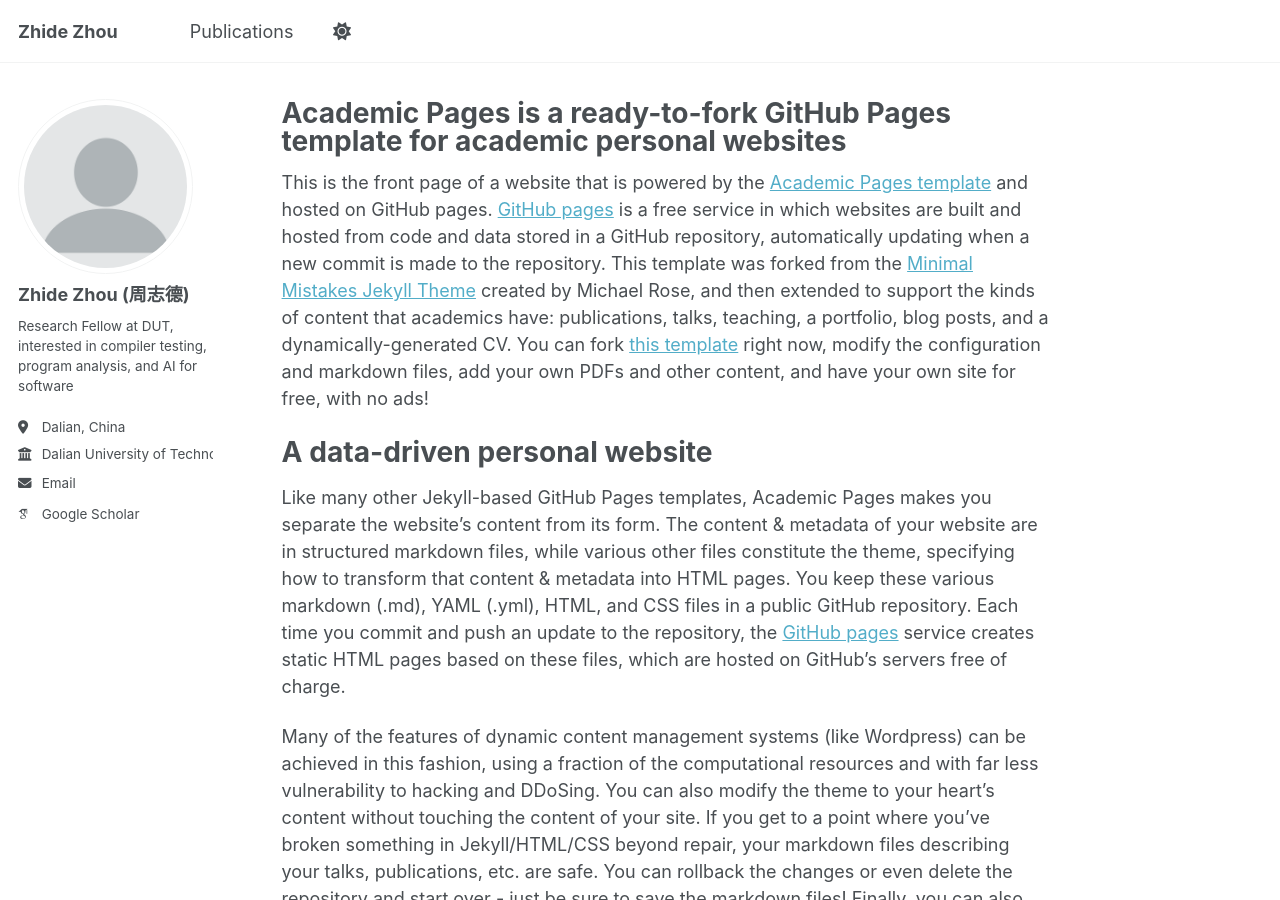
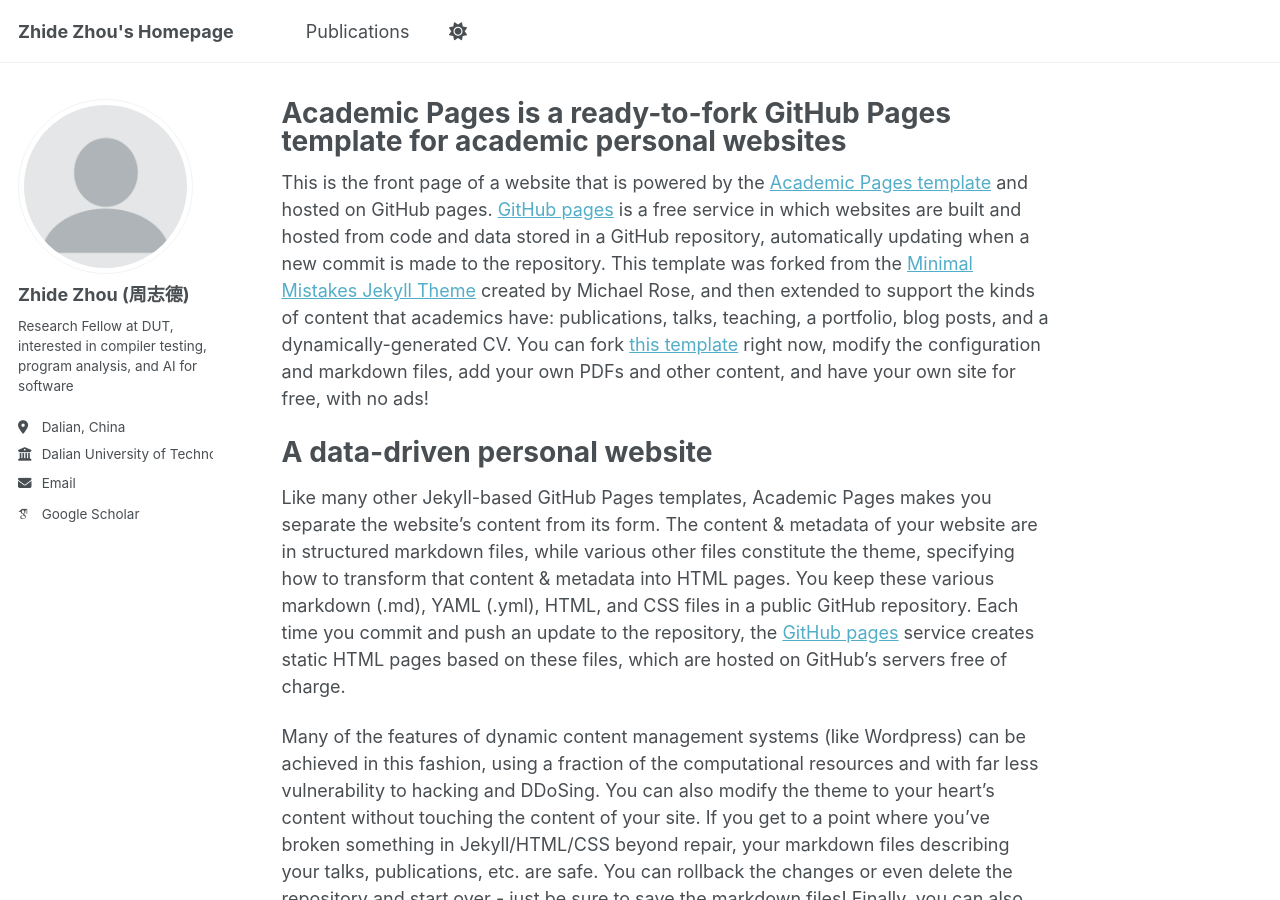
Before and after one commit to coffezhou/Zhide-Zhou.github.io, a Jekyll site: the page built from _pages/about.md, in a window 1280 px wide and 900 px high. Built offline with Jekyll 4.4.1, drawn with Linux system fonts in a browser that asks for light colours; some web fonts are replaced.

Commit message:
Update _config.yml
change title

```diff
--- a/_config.yml
+++ b/_config.yml
@@ -9,7 +9,7 @@
 # Basic Site Settings
 locale                   : "en-US"
 site_theme               : "default"
-title                    : "Zhide Zhou"
+title                    : "Zhide Zhou's Homepage"
 title_separator          : "-"
 name                     : &name "Zhide Zhou"
 description              : &description "A Researcher for Software!"
```
